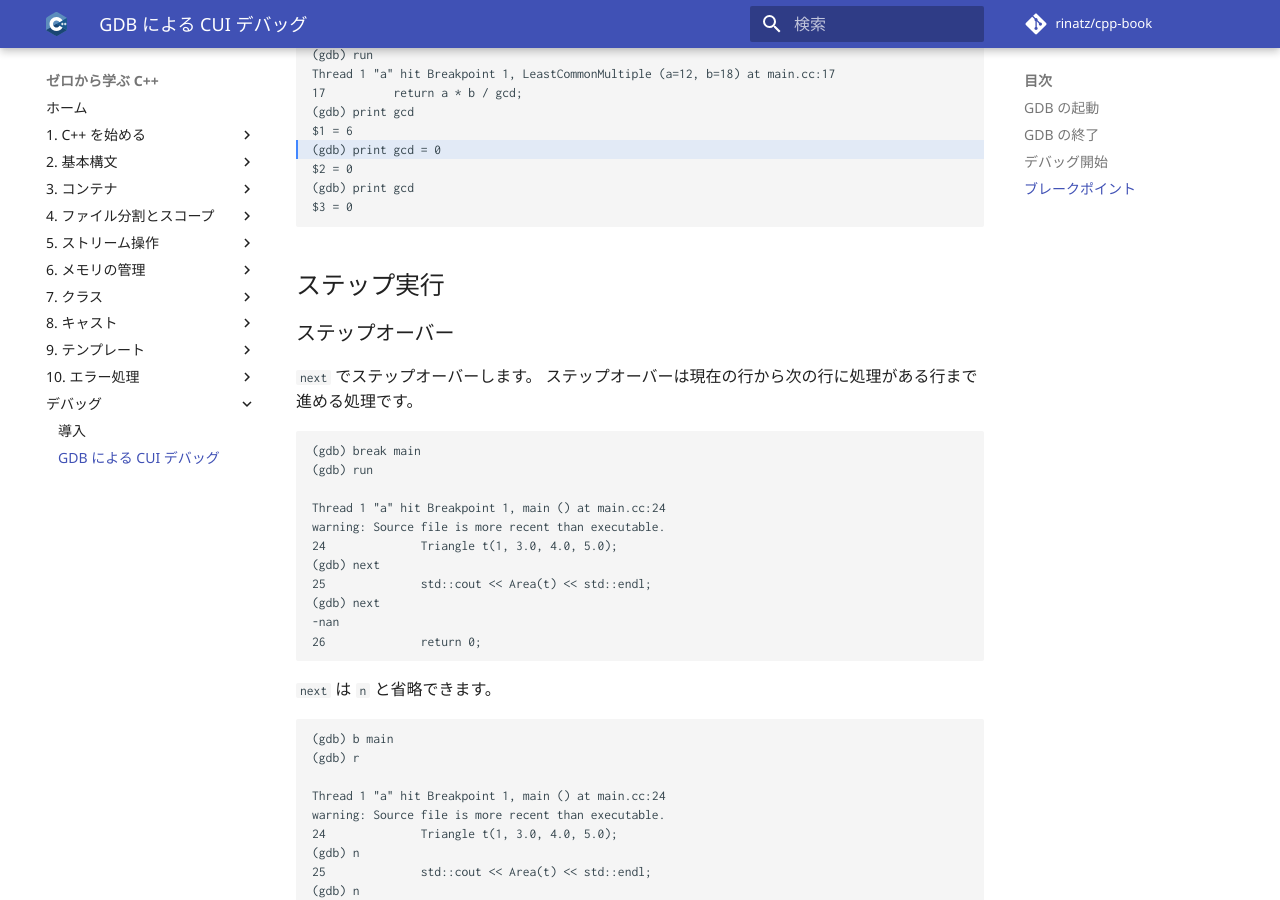
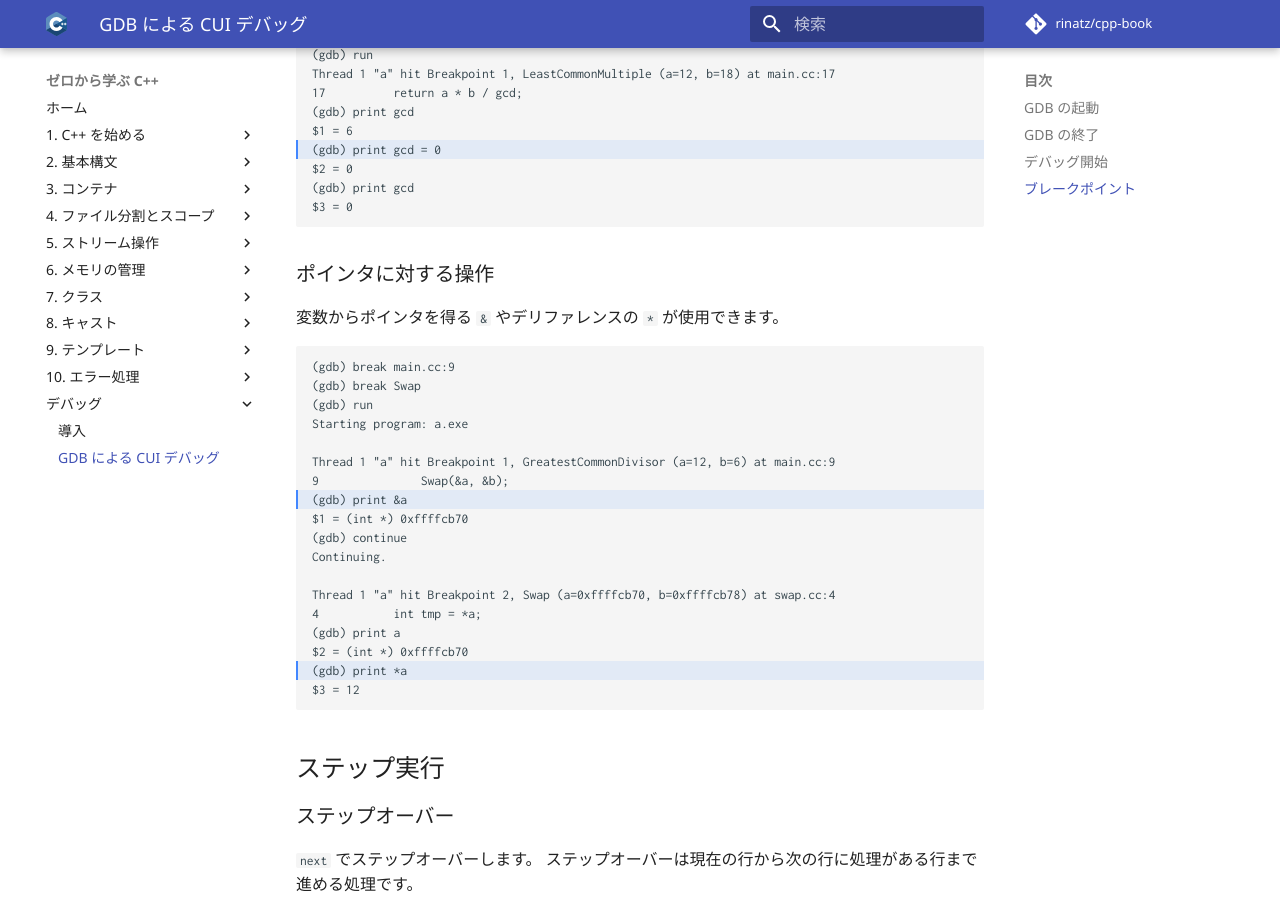
Before and after one commit to rinatz/cpp-book, an MkDocs documentation site: the page built from docs/debug-gdb.md, in a window 1280 px wide and 900 px high, scrolled down 6213 px. Built offline with MkDocs 1.6.1 and Material for MkDocs 9.7.7, drawn with Linux system fonts in a browser that asks for light colours; comment, search, counter and statistics services are not loaded.

Commit message:
Add gdb print usage for pointer

````diff
--- a/docs/debug-gdb.md
+++ b/docs/debug-gdb.md
@@ -335,6 +335,31 @@ $3 = 0
 
 <!-- TODO: inline関数を呼び出せない理由 -->
 
+### ポインタに対する操作
+
+変数からポインタを得る `&` やデリファレンスの `*` が使用できます。
+
+```gdb hl_lines="8 17"
+(gdb) break main.cc:9
+(gdb) break Swap
+(gdb) run
+Starting program: a.exe
+
+Thread 1 "a" hit Breakpoint 1, GreatestCommonDivisor (a=12, b=6) at main.cc:9
+9               Swap(&a, &b);
+(gdb) print &a
+$1 = (int *) 0xffffcb70
+(gdb) continue
+Continuing.
+
+Thread 1 "a" hit Breakpoint 2, Swap (a=0xffffcb70, b=0xffffcb78) at swap.cc:4
+4           int tmp = *a;
+(gdb) print a
+$2 = (int *) 0xffffcb70
+(gdb) print *a
+$3 = 12
+```
+
 ## ステップ実行
 
 ### ステップオーバー
````
